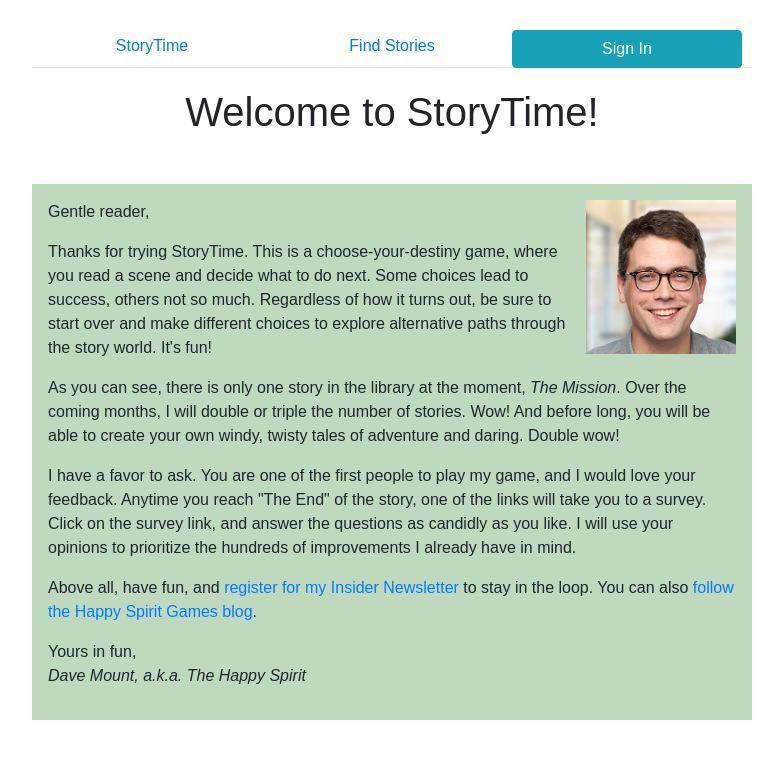
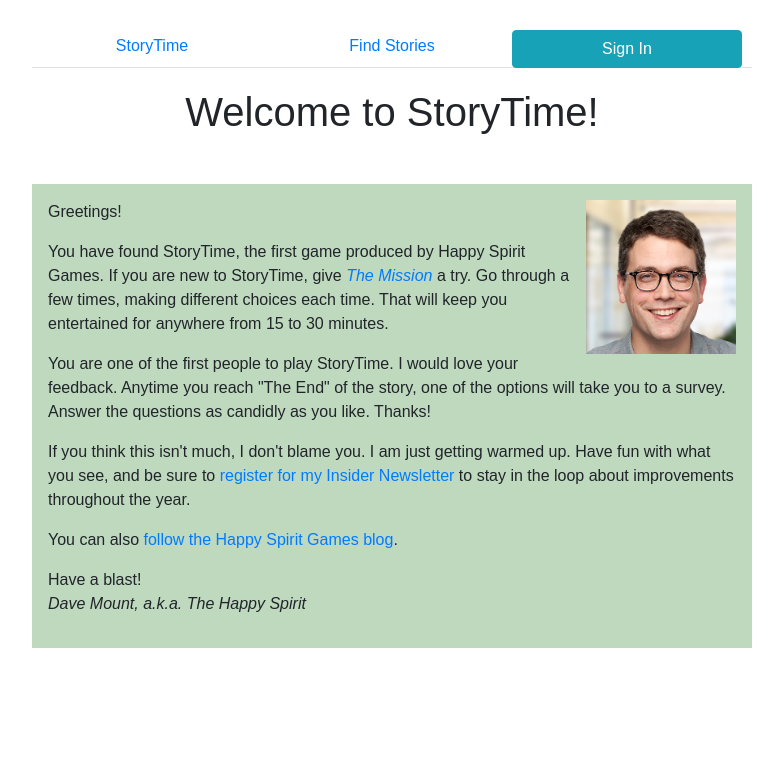
Before and after one commit to happyspiritgames/storytime-monorepo, a React (Create React App) app in the folder client/: page / in a window 1280 px wide. Shown: the top 758 px of the page, without its empty margins (248-1031 px from the left). Built offline with nearby package versions, Linux system fonts and the light colour scheme; what auth0-js would draw is missing.

Commit message:
Updated introduction.

```diff
--- a/client/src/components/App.css
+++ b/client/src/components/App.css
@@ -7,6 +7,9 @@
 }
 .log {
   margin: 5px 10px 0 0;
+}
+.headshot {
+  margin-left: 15px;
 }
 
 /* library styles */
--- a/client/src/components/Clubhouse.js
+++ b/client/src/components/Clubhouse.js
@@ -1,29 +1,27 @@
 import React, { Component } from 'react';
 import StoryTimePage from './StoryTimePage';
+import { Link } from 'react-router-dom';
 
 export default class Clubhouse extends Component {
 
   renderMessage() {
     return (
       <div id="message">
-        <p>Gentle reader, <img className="float-right" src="/img/DaveMount.png" width="150" alt="The Happy Spirit" /></p>
-        <p>Thanks for trying StoryTime. This is a choose-your-destiny game, where you read a scene and
-          decide what to do next. Some choices lead to success, others not so much. Regardless of how it
-          turns out, be sure to start over and make different choices to explore alternative paths
-          through the story world. It's fun!</p>
-        <p>As you can see, there is only one story in the library at the moment, <em>The Mission</em>. Over
-          the coming months, I will double or triple the number of stories. Wow! And before long, you
-          will be able to create your own windy, twisty tales of adventure and daring. Double wow!</p>
-        <p>I have a favor to ask. You are one of the first people to play my game, and I would love
-          your feedback. Anytime you reach "The End" of the story, one of the links will take you
-          to a survey. Click on the survey link, and answer the questions as candidly as you like.
-          I will use your opinions to prioritize the hundreds of improvements I already have in mind.</p>
-        <p>Above all, have fun, and <a href="http://eepurl.com/c9mZIr">register for my
-          Insider Newsletter</a> to stay in the loop. You can
+        <p>Greetings! <img className="float-right headshot" src="/img/DaveMount.png" width="150" alt="The Happy Spirit" /></p>
+        <p>You have found StoryTime, the first game produced by Happy Spirit Games. If you are new to
+          StoryTime, give <Link to="/reader/themission"><em>The Mission</em></Link> a try.  Go
+          through a few times, making different choices each time. That will keep you entertained
+          for anywhere from 15 to 30 minutes.</p>
+        <p>You are one of the first people to play StoryTime.  I would love your feedback.  Anytime you
+          reach "The End" of the story, one of the options will take you to a survey.  Answer the
+          questions as candidly as you like.  Thanks!</p>
+        <p>If you think this isn't much, I don't blame you.  I am just getting warmed up.  Have fun with
+          what you see, and be sure to <a href="http://eepurl.com/c9mZIr">register for my
+          Insider Newsletter</a> to stay in the loop about improvements throughout the year.</p>
+        <p>You can
           also <a href="https://happyspiritgames.blog/">follow the Happy Spirit Games
           blog</a>.</p>
-        <p>Yours in fun,<br/><em>Dave Mount, a.k.a. The Happy Spirit</em></p>
-        <p></p>
+        <p>Have a blast!<br/><em>Dave Mount, a.k.a. The Happy Spirit</em></p>
       </div>
     );
   }
```
